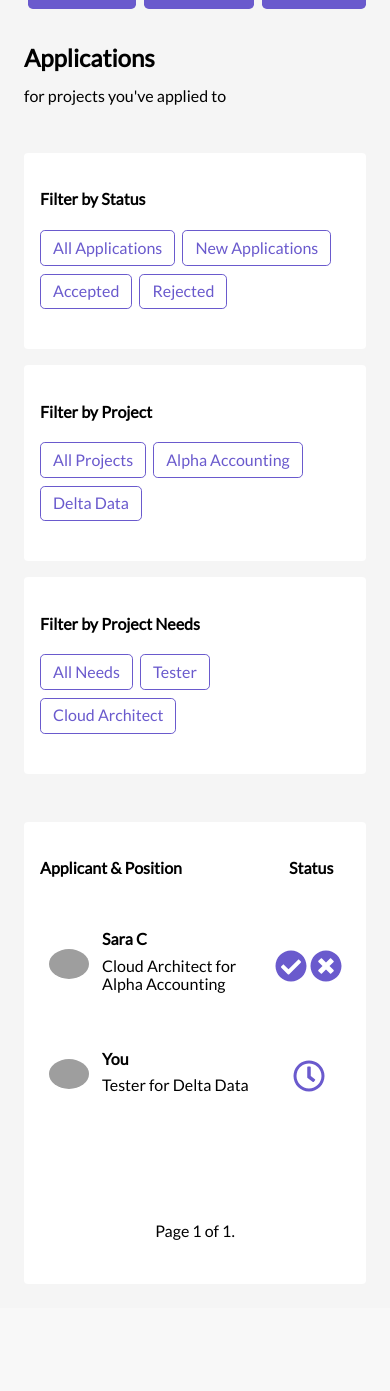
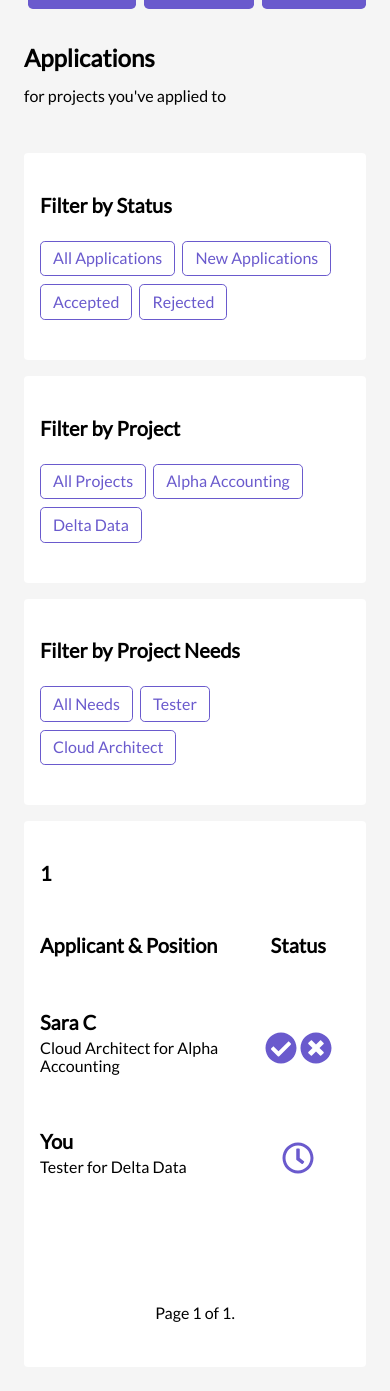
Before and after one commit to Marksparkyryan/SocialTeamBuilder, a Django app: page /projects/applications/1/1/1/ in a window 390 px wide. Shown: the part 199-1590 px from the top of the page. Before the commit the page ends 1439 px from the top, so only its background shows below. Run offline with Django 3.2, Linux system fonts and the light colour scheme; a user stored in the database is signed in; data comes from the database, SQL or seed files in the repository; both versions use the stored data as it was after the commit; some libraries are stand-ins or nearby versions; grey boxes are pictures that could not be loaded.

Commit message:
add media queries and additional styling

```diff
--- a/socialteambuilder/assets/sass/css/style.css
+++ b/socialteambuilder/assets/sass/css/style.css
@@ -117,6 +117,24 @@
   cursor: pointer;
 }
 
+@media (min-width: 1024px) {
+  .desktop-wrapper {
+    display: flex;
+  }
+  .desktop-wrapper .desktop-wrapper-left {
+    flex: 1.5;
+    display: flex;
+    flex-direction: column;
+    margin-right: 0.5rem;
+  }
+  .desktop-wrapper .desktop-wrapper-right {
+    flex: 2.5;
+    display: flex;
+    flex-direction: column;
+    margin-left: 0.5rem;
+  }
+}
+
 button {
   margin: 0em;
   font: "Lato";
@@ -182,6 +200,13 @@
   font-weight: bold;
 }
 
+h3 {
+  font-size: 1.33rem;
+}
+
+h4 {
+  font-size: 1.25rem;
+}
 h4 .margin-bottom-0 {
   margin-bottom: 0;
 }
@@ -192,7 +217,10 @@
   border-radius: 0.25rem;
   border: none;
   padding: 1rem;
-  margin: 1rem 0;
+  margin-top: 1rem;
+}
+.card:last-child {
+  margin-bottom: 1rem;
 }
 .card .card-input {
   width: 100%;
@@ -220,6 +248,9 @@
 }
 .mini-card .bubble-outline:first-of-type {
   margin-left: 0;
+}
+.mini-card .bubble-dark {
+  margin: 1rem 0;
 }
 
 .button-accept-reject {
@@ -268,7 +299,12 @@
   padding: 1rem 0;
 }
 .application-container .application-pic {
-  flex: 0.75;
+  flex: 0.3;
+}
+@media (max-width: 1024px) {
+  .application-container .application-pic {
+    display: none;
+  }
 }
 .application-container .application-info {
   flex: 2;
@@ -289,7 +325,12 @@
   display: flex;
 }
 .headers-container .title {
-  flex: 3;
+  flex: 2.3;
+}
+@media (max-width: 1024px) {
+  .headers-container .title {
+    flex: 2;
+  }
 }
 .headers-container .status {
   flex: 1;
--- a/socialteambuilder/assets/sass/scss/_components.scss
+++ b/socialteambuilder/assets/sass/scss/_components.scss
@@ -8,7 +8,11 @@
     border-radius: .25rem;
     border: none;
     padding: 1rem;
-    margin: 1rem 0;
+    margin-top: 1rem;
+
+    &:last-child {
+        margin-bottom: 1rem;
+    }
 
     .card-input {
         width: 100%;
@@ -40,6 +44,10 @@
 
     .bubble-outline:first-of-type {
         margin-left: 0;
+    }
+
+    .bubble-dark {
+        margin: 1rem 0;
     }
 }
 
@@ -91,7 +99,10 @@
     padding: 1rem 0;
 
     .application-pic {
-        flex: 0.75;
+        flex: 0.3;
+        @media (max-width: variables.$desktop) {
+            display: none;
+        }
     }
 
     .application-info {
@@ -117,7 +128,11 @@
     display: flex;
 
     .title {
-        flex: 3;
+        flex: 2.3;
+
+        @media (max-width: variables.$desktop) {
+            flex: 2;
+        }
     }
 
     .status {
--- a/socialteambuilder/assets/sass/scss/_font.scss
+++ b/socialteambuilder/assets/sass/scss/_font.scss
@@ -14,7 +14,12 @@
     font-weight: bold;
 }
 
+h3 {
+    font-size: 1.33rem;
+}
+
 h4 {
+    font-size: 1.25rem;
     .margin-bottom-0 {
         margin-bottom: 0;
     }
--- a/socialteambuilder/assets/sass/scss/_layout.scss
+++ b/socialteambuilder/assets/sass/scss/_layout.scss
@@ -126,3 +126,25 @@
         cursor: pointer;
     }
 }
+
+.desktop-wrapper {
+
+    @media (min-width: variables.$desktop) {
+        display: flex;
+
+        .desktop-wrapper-left {
+            flex: 1.5;
+            display: flex;
+            flex-direction: column;
+            margin-right: 0.5rem;
+        }
+
+        .desktop-wrapper-right {
+            flex: 2.5;
+            display: flex;
+            flex-direction: column;
+            margin-left: 0.5rem;
+        }
+    }
+
+}
--- a/socialteambuilder/assets/sass/scss/_variables.scss
+++ b/socialteambuilder/assets/sass/scss/_variables.scss
@@ -6,3 +6,6 @@
 
 // Layout
 $bounds: 1.5rem;
+
+//Breakpoints
+$desktop: 1024px;
--- a/socialteambuilder/projects/templates/projects/application_list.html
+++ b/socialteambuilder/projects/templates/projects/application_list.html
@@ -14,14 +14,19 @@
 
 <div class="bounds">
   <div class="top-button-container">
-        <a class="bubble-dark" {% if box == 'inbox' %}class="button selected-button"{% else %}class="button"{% endif %} href="{% url 'projects:applications' box='inbox' category='status' q='u' %}" id="inbox-button"><i class="far fa-envelope"></i> Inbox {% if inbox_count %}<span class="inbox-count" id="inbox-count">{{ inbox_count }}</span>{% endif %}</a>
-        <a class="bubble-dark" {% if box == 'outbox' %}class="button selected-button"{% else %}class="button"{% endif %} href="{% url 'projects:applications' box='outbox' category='all' q='all' %}"><i class="far fa-paper-plane"></i> Outbox</a>
-        <a class="bubble-dark" id="application-profile-button" href="{% url 'accounts:profile' pk=user.id %}"><i class="far fa-user-circle"></i> Profile</a>
+    <a class="bubble-dark" {% if box == 'inbox' %}class="button selected-button" {% else %}class="button" {% endif %}
+      href="{% url 'projects:applications' box='inbox' category='status' q='u' %}" id="inbox-button"><i
+        class="far fa-envelope"></i> Inbox {% if inbox_count %}<span class="inbox-count"
+        id="inbox-count">{{ inbox_count }}</span>{% endif %}</a>
+    <a class="bubble-dark" {% if box == 'outbox' %}class="button selected-button" {% else %}class="button" {% endif %}
+      href="{% url 'projects:applications' box='outbox' category='all' q='all' %}"><i class="far fa-paper-plane"></i>
+      Outbox</a>
+    <a class="bubble-dark" id="application-profile-button" href="{% url 'accounts:profile' pk=user.id %}"><i
+        class="far fa-user-circle"></i> Profile</a>
   </div>
 </div>
 
 <div class="bounds">
-  <div class="">
     <h2 class="">Applications</h2>
     {% if box == 'inbox' %}
     <p>for projects that you manage</p>
@@ -29,29 +34,35 @@
     <p>for projects you've applied to</p>
     {% endif %}
 </div>
-</div>
-
-<div class="desktop-hflex-wrapper">
 
 <div class="bounds">
+  <div class="desktop-wrapper">
+    <div class="desktop-wrapper-left">
   <div class="card">
     <h4>Filter by Status</h4>
     <ul class="ul-list">
-                  <li class="bubble-outline {% if q == 'all' %}selected{% endif %}"><a  href="{% url 'projects:applications' box=box category='status' q='all' %}">All Applications</a></li>
-                  <li class="bubble-outline {% if q == 'u' %}selected{% endif %}"><a  href="{% url 'projects:applications' box=box category='status' q='u' %}" id="new-applications">New Applications</a></li>
-                  <li class="bubble-outline {% if q == 'a' %}selected{% endif %}"><a  href="{% url 'projects:applications' box=box category='status' q='a' %}">Accepted</a></li>
-                  <li class="bubble-outline {% if q == 'r' %}selected{% endif %}"><a  href="{% url 'projects:applications' box=box category='status' q='r' %}">Rejected</a></li>
+      <li class="bubble-outline {% if q == 'all' %}selected{% endif %}"><a
+          href="{% url 'projects:applications' box=box category='status' q='all' %}">All Applications</a></li>
+      <li class="bubble-outline {% if q == 'u' %}selected{% endif %}"><a
+          href="{% url 'projects:applications' box=box category='status' q='u' %}" id="new-applications">New
+          Applications</a></li>
+      <li class="bubble-outline {% if q == 'a' %}selected{% endif %}"><a
+          href="{% url 'projects:applications' box=box category='status' q='a' %}">Accepted</a></li>
+      <li class="bubble-outline {% if q == 'r' %}selected{% endif %}"><a
+          href="{% url 'projects:applications' box=box category='status' q='r' %}">Rejected</a></li>
     </ul>
   </div>
 
   <div class="card">
     <h4>Filter by Project</h4>
     <ul class="ul-list">
-                  <li class="bubble-outline {% if q == 'all' %}selected{% endif %}"><a  href="{% url 'projects:applications' box=box category='project' q='all' %}">All Projects</a></li>
+      <li class="bubble-outline {% if q == 'all' %}selected{% endif %}"><a
+          href="{% url 'projects:applications' box=box category='project' q='all' %}">All Projects</a></li>
       {% if application_list %}
       {% select_distinct_projects as titles %}
       {% for title in titles %}
-                  <li class="bubble-outline {% if q == title|slugify %}selected{% endif %}"><a  href="{% url 'projects:applications' box=box category='project' q=title|slugify %}">{{ title }}</a></li>
+      <li class="bubble-outline {% if q == title|slugify %}selected{% endif %}"><a
+          href="{% url 'projects:applications' box=box category='project' q=title|slugify %}">{{ title }}</a></li>
       {% endfor %}
       {% endif %}
     </ul>
@@ -61,22 +72,24 @@
     <h4>Filter by Project Needs</h4>
     <ul class="ul-list">
       {% select_distinct_positions as titles %}
-                <li class="bubble-outline {% if q == 'all' %}selected{% endif %}"><a  href="{% url 'projects:applications' box=box category='all' q='all' %}">All Needs</a></li>
+      <li class="bubble-outline {% if q == 'all' %}selected{% endif %}"><a
+          href="{% url 'projects:applications' box=box category='all' q='all' %}">All Needs</a></li>
       {% for title in titles %}
-                <li class="bubble-outline {% if q == title|slugify %}selected{% endif %}"><a  href="{% url 'projects:applications' box=box category='need' q=title|slugify %}">{{ title }}</a></li>
+      <li class="bubble-outline {% if q == title|slugify %}selected{% endif %}"><a
+          href="{% url 'projects:applications' box=box category='need' q=title|slugify %}">{{ title }}</a></li>
       {% endfor %}
     </ul>
   </div>
-
 </div>
 
 
 
+<div class="desktop-wrapper-right">
+
+<!-- New cards -->
 {% if application_list %}
-    <!-- New cards -->
-    <div class="bounds">
   <div class="card">
-
+    <h4>{{ box|title }}</h4>
     <div class="headers-container">
       <h4 class="title">Applicant & Position</h4>
       <h4 class="status">Status</h4>
@@ -89,7 +102,8 @@
       <!-- Applicant Pic -->
       <div class="application-pic">
         <a href="{% url 'accounts:profile' pk=user.id %}">
-                  <img src="{{ application.user.avatar.url }}" alt="avatar" class="avatar-xsmall" href="{% url 'accounts:profile' pk=user.id %}">
+          <img src="{{ application.user.avatar.url }}" alt="avatar" class="avatar-small"
+            href="{% url 'accounts:profile' pk=user.id %}">
         </a>
       </div>
 
@@ -107,8 +121,10 @@
       <div class="application-buttons">
         {% if application.position.project.owner == user %}
         {% if application.status == 'U' %}
-                <a class="button-accept-reject" app_pk="{{ application.id }}" data-url="{% url 'projects:update_app_status' %}" value="A"><i class="fas fa-check-circle fa-2x"></i></a>
-                <a class="button-accept-reject" app_pk="{{ application.id }}" data-url="{% url 'projects:update_app_status' %}" value="R"><i class="fas fa-times-circle fa-2x"></i></a>
+        <a class="button-accept-reject" app_pk="{{ application.id }}" data-url="{% url 'projects:update_app_status' %}"
+          value="A"><i class="fas fa-check-circle fa-2x"></i></a>
+        <a class="button-accept-reject" app_pk="{{ application.id }}" data-url="{% url 'projects:update_app_status' %}"
+          value="R"><i class="fas fa-times-circle fa-2x"></i></a>
         {% else %}
         {% if application.status == 'R' %}
         <i class="far fa-frown fa-2x"></i>
@@ -155,21 +171,20 @@
     <!-- /Buttons -->
 
     {% else %}
-        <div class="bounds">
     <div class="card">
       <div class="mini-card">
+          <div class="center-button-container">
               <p>You have no applications here</p>
-                <p></p>
+          </div>
         </div>
         {% endif %}
-      </div>
-        </div>
 
   </div>
 </div>
+<!-- /New cards -->
+
 </div>
-    <!-- /New cards -->
-</div>
+
 
 
 
@@ -213,7 +228,7 @@
       return (/^(GET|HEAD|OPTIONS|TRACE)$/.test(method));
     }
     $.ajaxSetup({
-    beforeSend: function(xhr, settings) {
+      beforeSend: function (xhr, settings) {
         if (!csrfSafeMethod(settings.type) && !this.crossDomain) {
           xhr.setRequestHeader("X-CSRFToken", csrftoken);
         }
```
Also changed, not shown: socialteambuilder/accounts/templates/accounts/edit_profile.html (+5 -3 lines), socialteambuilder/accounts/templates/accounts/profile.html (+8 -7 lines), socialteambuilder/projects/templates/projects/dashboard.html (+7 -4 lines), socialteambuilder/projects/templates/projects/project.html (+9 -11 lines), socialteambuilder/db.sqlite3, 1 other file. Lines whose indentation alone changed are shown as unchanged.
